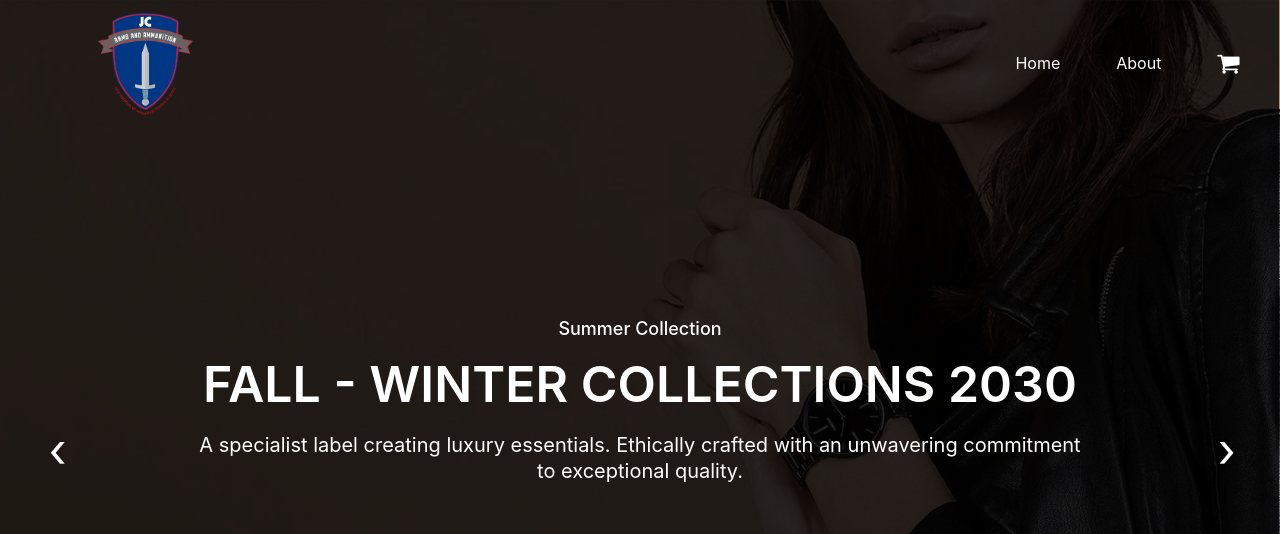
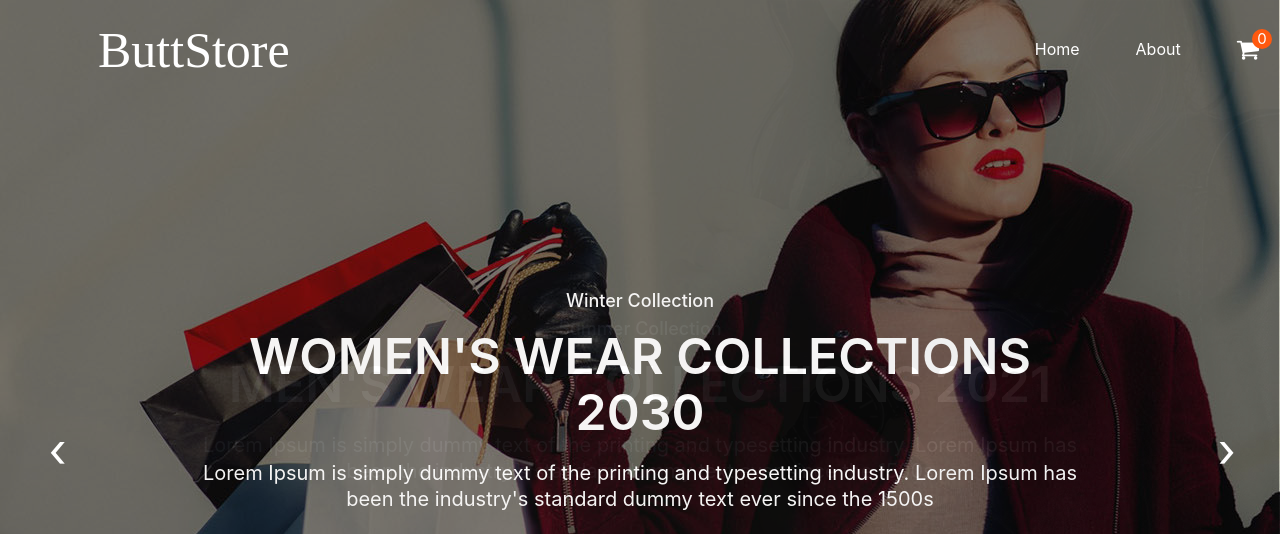
Before and after one commit to muhammad-arif-creator/Buttstore, a React (Create React App) app: page /home in a window 1280 px wide. Shown: the top 534 px of the page. Built offline with nearby package versions, Linux system fonts and the light colour scheme; no server answers; sample sign-in values are in the browser's storage.

Commit message:
cart badge,header sticky functionality, spacing issues,

```diff
--- a/package.json
+++ b/package.json
@@ -14,6 +14,7 @@
     "react-redux": "^7.2.5",
     "react-router-dom": "^5.3.0",
     "react-scripts": "4.0.3",
+    "react-wow": "^1.0.0",
     "redux": "^4.1.1",
     "redux-thunk": "^2.3.0",
     "web-vitals": "^1.1.2"
--- a/src/components/Banner/Banner.js
+++ b/src/components/Banner/Banner.js
@@ -9,6 +9,7 @@ const Banner = () => {
       items={1}
       className="owl-theme"
       loop
+      autoplay
       nav
       margin={3}
       dots={false}
@@ -20,10 +21,11 @@ const Banner = () => {
             <div className="col-12">
               <div className={styles.bannerText}>
                 <h6>Summer Collection</h6>
-                <h2>Fall - Winter Collections 2030</h2>
+                <h2>MEN'S WEAR Collections 2021</h2>
                 <p>
-                  A specialist label creating luxury essentials. Ethically
-                  crafted with an unwavering commitment to exceptional quality.
+                  Lorem Ipsum is simply dummy text of the printing and
+                  typesetting industry. Lorem Ipsum has been the industry's
+                  standard dummy text ever since the 1500s
                 </p>
                 <button href="#" class="primary-btn">
                   Shop now <span class="arrow_right"></span>
@@ -39,10 +41,11 @@ const Banner = () => {
             <div className="col-12">
               <div className={styles.bannerText}>
                 <h6>Winter Collection</h6>
-                <h2>Fall - Winter Collections 2030</h2>
+                <h2>women's wear Collections 2030</h2>
                 <p>
-                  A specialist label creating luxury essentials. Ethically
-                  crafted with an unwavering commitment to exceptional quality.
+                  Lorem Ipsum is simply dummy text of the printing and
+                  typesetting industry. Lorem Ipsum has been the industry's
+                  standard dummy text ever since the 1500s
                 </p>
                 <button href="#" class="primary-btn">
                   Shop now <span class="arrow_right"></span>
--- a/src/components/Banner/Banner.module.css
+++ b/src/components/Banner/Banner.module.css
@@ -17,7 +17,7 @@
   width: 100%;
   z-index: 1;
   height: 100%;
-  opacity: 0.8;
+  opacity: 0.5;
   content: "";
   background-color: #000;
 }
--- a/src/components/Checkout/Checkout.module.css
+++ b/src/components/Checkout/Checkout.module.css
@@ -1,5 +1,6 @@
 .cartWrapper {
   display: flex;
+  padding-top: 127px;
 }
 .cartLeft {
   width: 50%;
--- a/src/components/Navbar/Nav.js
+++ b/src/components/Navbar/Nav.js
@@ -1,23 +1,37 @@
-import React from "react";
-import logo from "./logo.png";
+import React, { useState, useEffect } from "react";
 import styles from "./Nav.module.css";
 import "font-awesome/css/font-awesome.min.css";
 import { useLocation } from "react-router-dom";
 import { Link } from "react-router-dom";
+import { useSelector } from "react-redux";
 
 const Nav = () => {
+  const cartLength = useSelector((state) => state.Cart.cartItems.length);
+  const [headerbg, setHeaderBg] = useState("transparent");
+
+  useEffect(() => {
+    window.addEventListener("scroll", listenScrollEvent);
+  }, []);
+
+  const listenScrollEvent = (e) => {
+    if (window.scrollY > 680) {
+      setHeaderBg("black");
+    } else {
+      setHeaderBg("transparent");
+    }
+  };
   const location = useLocation();
   return (
     <>
       {location.pathname.includes("/home") ? (
-        <header>
+        <header style={{ backgroundColor: headerbg }}>
           <div className={`container`}>
             <nav class="navbar navbar-expand-lg navbar-light">
               <Link
                 to={{ pathname: "/home" }}
-                class={`navbar-brand ${styles.logo}`}
+                className={`navbar-brand ${styles.logo}`}
               >
-                <img src={logo} alt="none"></img>
+                ButtStore
               </Link>
 
               <div
@@ -31,17 +45,19 @@ const Nav = () => {
                     </Link>
                   </li>
                   <li class="nav-item">
-                    <a class="nav-link" >
-                      About
-                    </a>
+                    <a class="nav-link">About</a>
                   </li>
 
-                  <li className="nav-item">
-                    <Link className="nav-link" to={{ pathname: "/cart" }}>
+                  <li className={`nav-item ${styles.navItems}`}>
+                    <Link
+                      className={`nav-link ${styles.navLink}`}
+                      to={{ pathname: "/cart" }}
+                    >
                       <i
                         className="fa fa-shopping-cart"
                         style={{ fontSize: 24 }}
                       ></i>
+                      <span className={styles.cartCounter}>{cartLength}</span>
                     </Link>
                   </li>
                 </ul>
@@ -57,7 +73,7 @@ const Nav = () => {
                 to={{ pathname: "/home" }}
                 class={`navbar-brand ${styles.logo}`}
               >
-                <img src={logo} alt="none"></img>
+                ButtStore
               </Link>
 
               <div
@@ -76,12 +92,16 @@ const Nav = () => {
                     </a>
                   </li>
 
-                  <li className="nav-item">
-                    <Link className="nav-link" to={{ pathname: "/cart" }}>
+                  <li className={`nav-item ${styles.navItems}`}>
+                    <Link
+                      className={`nav-link ${styles.navLink}`}
+                      to={{ pathname: "/cart" }}
+                    >
                       <i
                         className="fa fa-shopping-cart"
                         style={{ fontSize: 24 }}
                       ></i>
+                      <span className={styles.cartCounter}>{cartLength}</span>
                     </Link>
                   </li>
                 </ul>
--- a/src/components/Navbar/Nav.module.css
+++ b/src/components/Navbar/Nav.module.css
@@ -1,17 +1,22 @@
 header {
-  position: absolute;
-  z-index: 3;
+  position: fixed;
+  z-index: 999999;
   width: 100%;
+  /* transition: 0.3s ease-in-out; */
 }
+
 .headerChange {
-  position: static;
+  position: fixed;
   z-index: 3;
   width: 100%;
   background-color: #292929;
 }
 
 .logo {
-  max-width: 95px;
+  color: #fff;
+  font-family: cursive;
+  font-size: 50px;
+  color: #fff !important;
 }
 .Navbar li a {
   color: #fff !important;
@@ -19,3 +24,19 @@ header {
 li {
   padding: 0 20px;
 }
+.navLink {
+  position: relative;
+}
+.cartCounter {
+  position: absolute;
+  background: #ff590f;
+  top: 0px;
+  color: #fff;
+  width: 20px;
+  border-radius: 100px;
+  display: flex;
+  justify-content: center;
+  align-items: center;
+  height: 20px;
+  right: -5px;
+}
--- a/src/components/ProductListing/ProductListing.module.css
+++ b/src/components/ProductListing/ProductListing.module.css
@@ -1,5 +1,5 @@
 .ProductListing {
-  padding: 70px 0;
+  padding: 170px 0 70px;
 }
 .ProductListingTop {
   max-width: 700px;
--- a/src/components/cart/cart.module.css
+++ b/src/components/cart/cart.module.css
@@ -16,7 +16,7 @@ p {
   padding: 0px 55px;
   box-sizing: border-box;
   color: #201f1f;
-  padding: 40px 0px;
+  padding: 200px 0px 80px;
 }
 .tableHeader {
   margin-bottom: 1.7rem;
--- a/src/components/categories/categories.module.css
+++ b/src/components/categories/categories.module.css
@@ -3,7 +3,7 @@
 }
 .categoriesWrapper {
   text-align: left;
-  padding: 80px 0px;
+  padding: 120px 0px;
 }
 .categorySection:last-child {
   margin-bottom: 0px;
--- a/src/components/detail_page/detail_page.module.css
+++ b/src/components/detail_page/detail_page.module.css
@@ -1,6 +1,7 @@
 .Detail_page {
   text-align: left;
   background: #fff;
+  padding-top: 123px;
 }
 .Detail_page .container {
   max-width: 80%;
@@ -63,6 +64,14 @@ button {
   background: transparent;
   border: unset;
 }
+.button {
+  display: block;
+  width: 100%;
+  height: 50px;
+  border-radius: 4px;
+  background: transparent;
+  border: unset;
+}
 button:hover {
   background: #ff590f;
   color: #fff;
--- a/src/components/login/Login.module.css
+++ b/src/components/login/Login.module.css
@@ -1,3 +1,6 @@
+.loginCard {
+  padding: 150px 15px 50px;
+}
 .loginCard h4 {
   font-size: 24px;
   font-weight: 600;
@@ -263,5 +266,4 @@
   display: flex;
   justify-content: center;
   align-items: center;
-  height: 100vh;
 }
```
Also changed, not shown: src/components/Navbar/logo.png (deleted), 1 other file (tests, documents, lock files or other folders).
